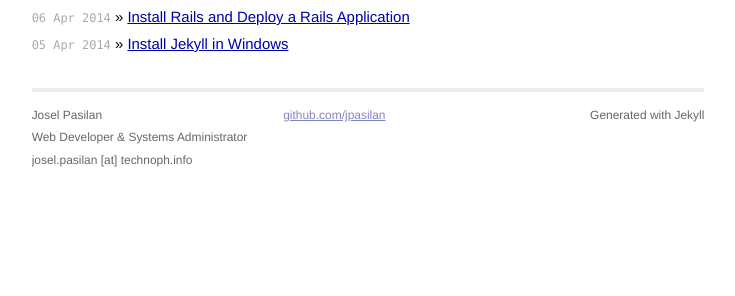
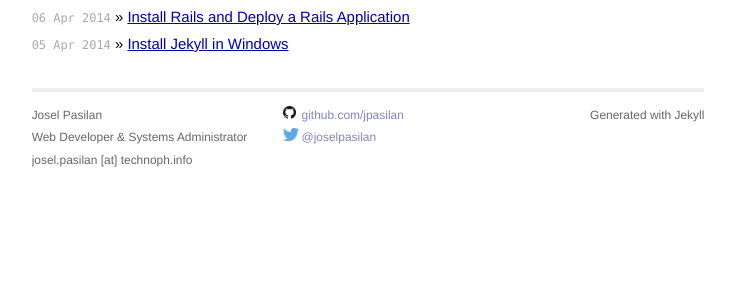
Before and after one commit to jpasilan/jpasilan.github.io, a Jekyll site: the page built from index.html, in a window 1280 px wide. Shown: the part 185-481 px from the top of the page, without its empty margins (272-1007 px from the left). Built offline with Jekyll 4.4.1, drawn with Linux system fonts in a browser that asks for light colours; Markdown is read by kramdown in place of the engine named in the settings.

Commit message:
Improved the contact section in the footer.

```diff
--- a/_layouts/default.html
+++ b/_layouts/default.html
@@ -32,9 +32,20 @@
               </p>
             </div>
             <div class="contact">
-              <p>
-                <a href="https://github.com/jpasilan">github.com/jpasilan</a><br />
-              </p>
+              <ul>
+                <li>
+                  <span class="social-icon">
+                    <img src="{{ site.url }}/assets/GitHub-Mark-32px.png" alt="Github" />
+                  </span>
+                  <a href="https://github.com/jpasilan">github.com/jpasilan</a>
+                </li>
+                <li>
+                  <span class="social-icon">
+                    <img src="{{ site.url }}/assets/Twitter_logo_blue.png" alt="Follow me on Twitter" />
+                  </span>
+                  <a href="https://twitter.com/joselpasilan">@joselpasilan</a>
+                </li>
+              </ul>
             </div>
             <div class="copy">
               <p>
--- a/css/main.css
+++ b/css/main.css
@@ -107,12 +107,27 @@ a:visited { color: #a0a; }
   margin-right: 3em;
 }
 
+.footer .contact ul {
+  margin: 1em 0;
+  list-style: none;
+}
+
+.footer .social-icon {
+  width: 15px;
+  display: inline-block;
+}
+
+.footer .social-icon img {
+  height: 13px;
+}
+
 .footer .copy {
   float: right;
 }
 
 .footer .contact a {
   color: #8085C1;
+  text-decoration: none;
 }
 
 .footer .rss {
```
Also changed, not shown: assets/GitHub-Mark-32px.png (added), assets/Twitter_logo_blue.png (added).
